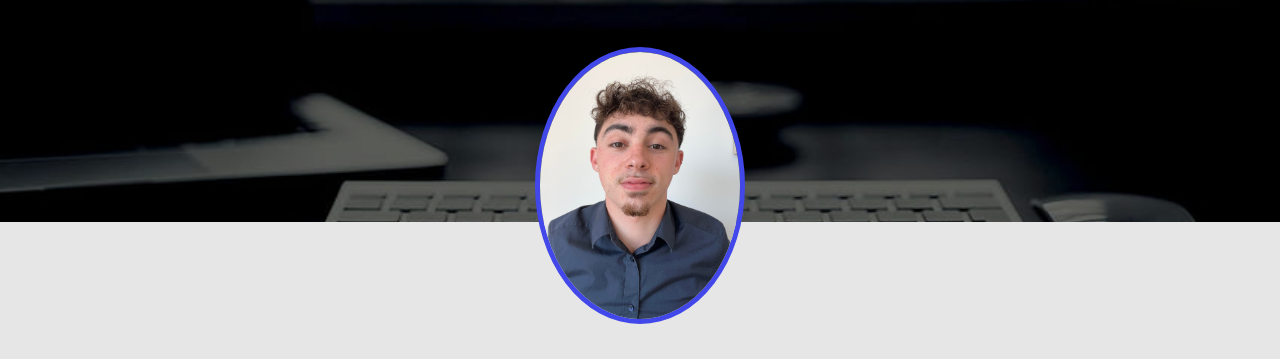
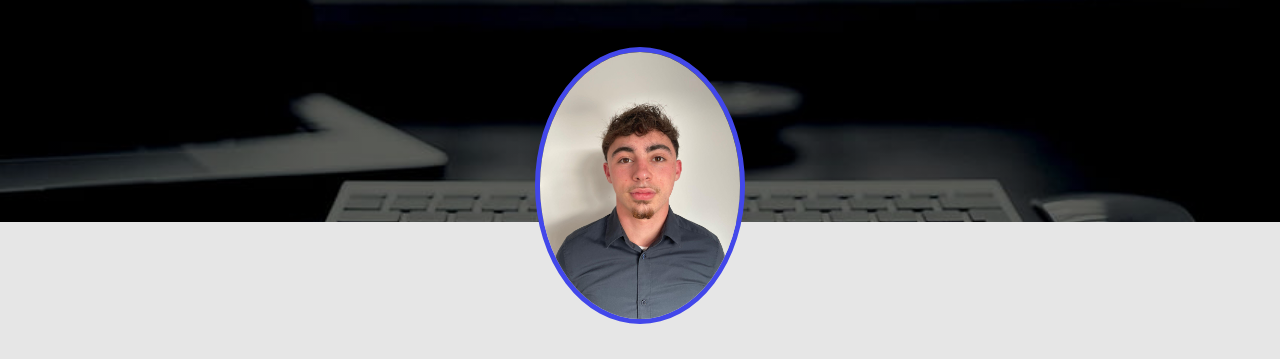
Before and after one commit to IGE22/curriculum-vitae, a plain HTML site: page index.html in a window 1280 px wide. Shown: the part 280-639 px from the top of the page. Drawn offline with Linux system fonts and the light colour scheme.

Commit message:
foto change

```diff
--- a/index.html
+++ b/index.html
@@ -40,7 +40,7 @@
                 </div>
              </div>
              <div class="foto">
-                <img src="img/foto.png" alt="">
+                <img src="img/foto1.png" alt="">
             </div>
         </div>
     </section>
```
Also changed, not shown: img/foto1.png (added).
